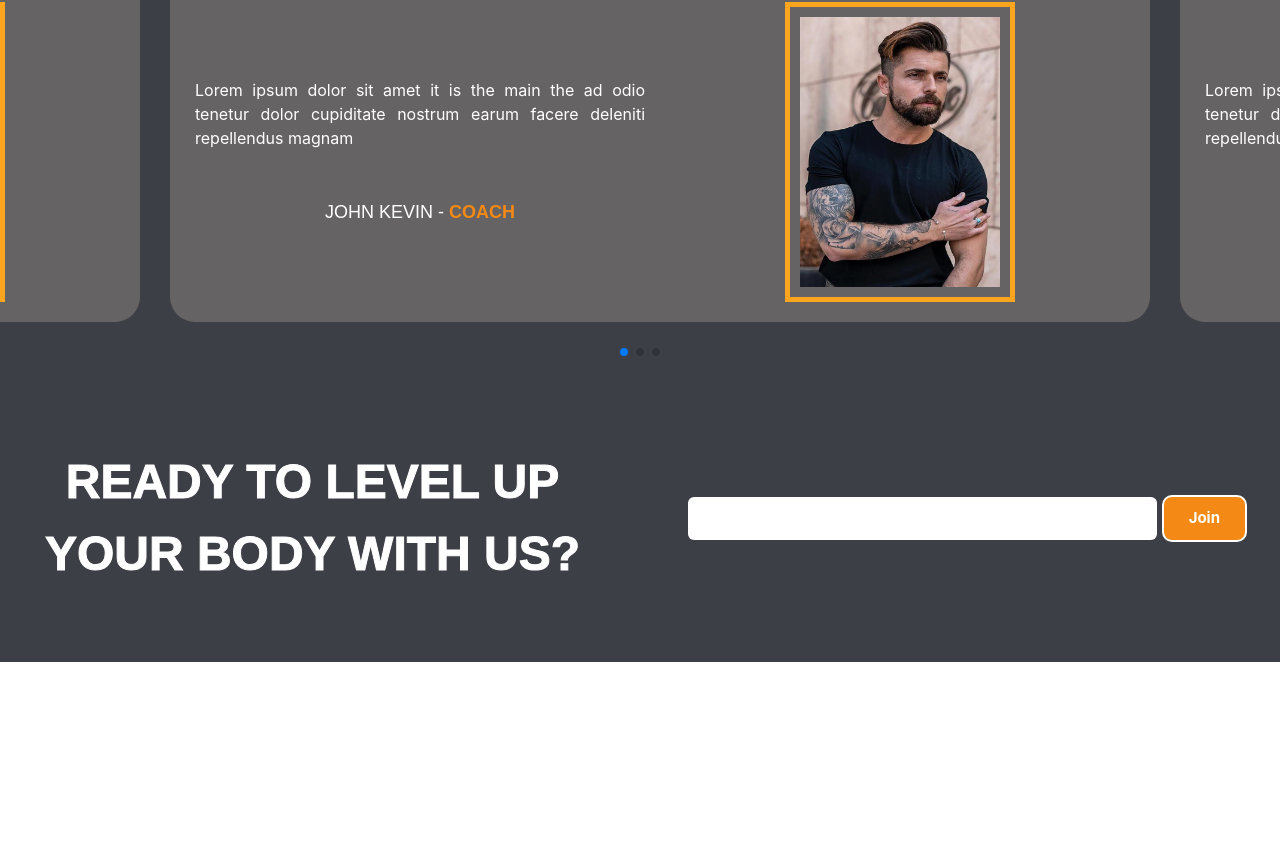
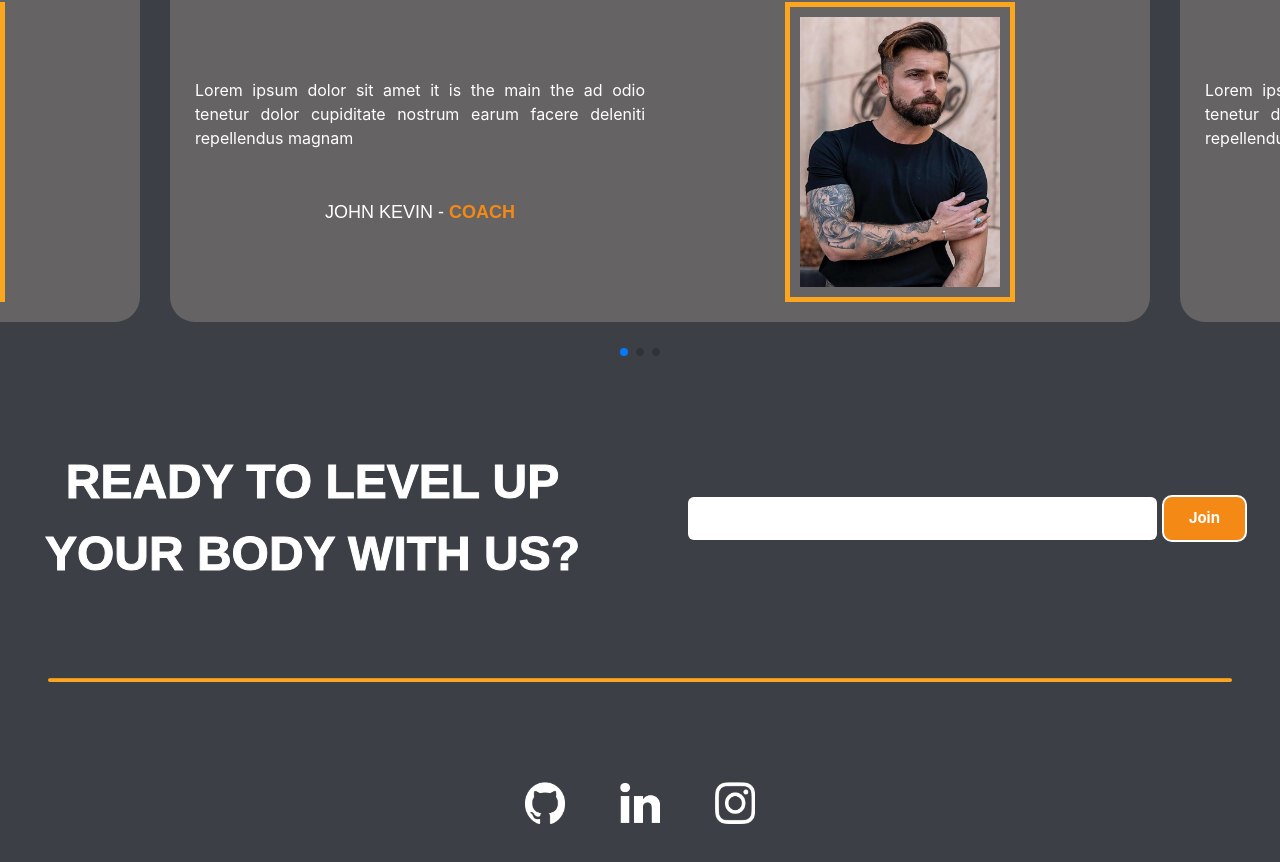
Before and after one commit to adil-shabab/gym-website, a React (Create React App) app: page / in a window 1280 px wide. Shown: the part 3327-4189 px from the top of the page. Before the commit the page ends 3989 px from the top, so only its background shows below. Built offline with nearby package versions, Linux system fonts and the light colour scheme; a web font is replaced by a local one.

Commit message:
footer completed

```diff
--- a/src/App.js
+++ b/src/App.js
@@ -1,5 +1,6 @@
 import './App.css';
 import Contact from './Components/Contact/Contact';
+import Footer from './Components/Footer/Footer';
 import Hero from './Components/Hero/Hero';
 import Navbar from './Components/Navbar/Navbar';
 import Plans from './Components/Plans/Plans';
@@ -17,6 +18,7 @@ function App() {
       <Plans/>
       <Testimonial/>
       <Contact/>
+      <Footer/>
     </div>
   );
 }
--- a/src/Components/Footer/Footer.css
+++ b/src/Components/Footer/Footer.css
@@ -0,0 +1,14 @@
+.footer hr{
+    height: 3px;
+    border-radius: 10px;
+    background: var(--button);
+    margin-bottom: 100px;
+}
+.footer img{
+    width: 40px;
+    cursor: pointer;
+}
+.flex{
+    gap: 55px;
+    margin-bottom: 100px;
+}
--- a/src/Components/Footer/Footer.jsx
+++ b/src/Components/Footer/Footer.jsx
@@ -1,10 +1,18 @@
 import React from 'react'
 import './Footer.css'
+import Github from '../../assets/github.png'
+import Linkedin from '../../assets/linkedin.png'
+import Instagram from '../../assets/instagram.png'
 
 const Footer = () => {
   return (
-    <div>
-
+    <div className='footer px-5'>
+        <hr />
+        <div className="flex d-flex justify-content-center align-items-center">
+            <img src={Github} alt="" />
+            <img src={Linkedin} alt="" />
+            <img src={Instagram} alt="" />
+        </div>
     </div>
   )
 }
```
